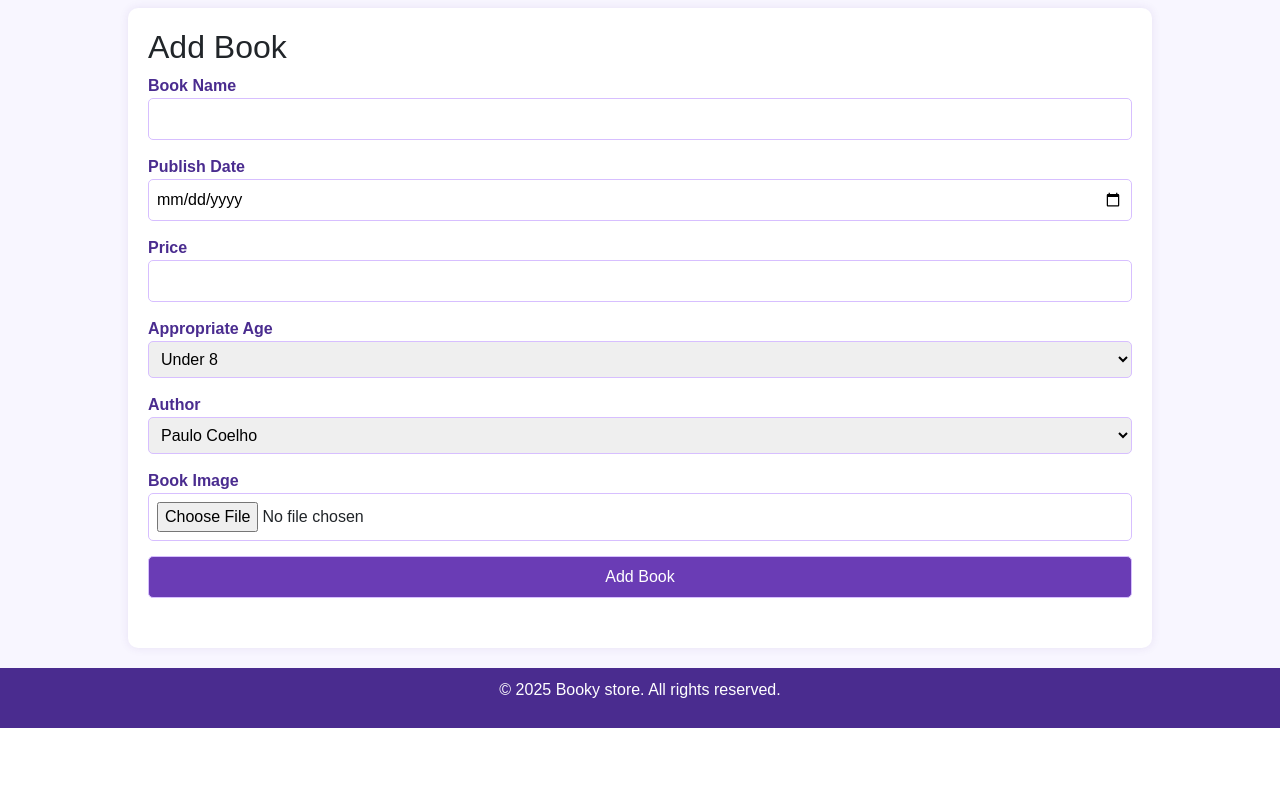
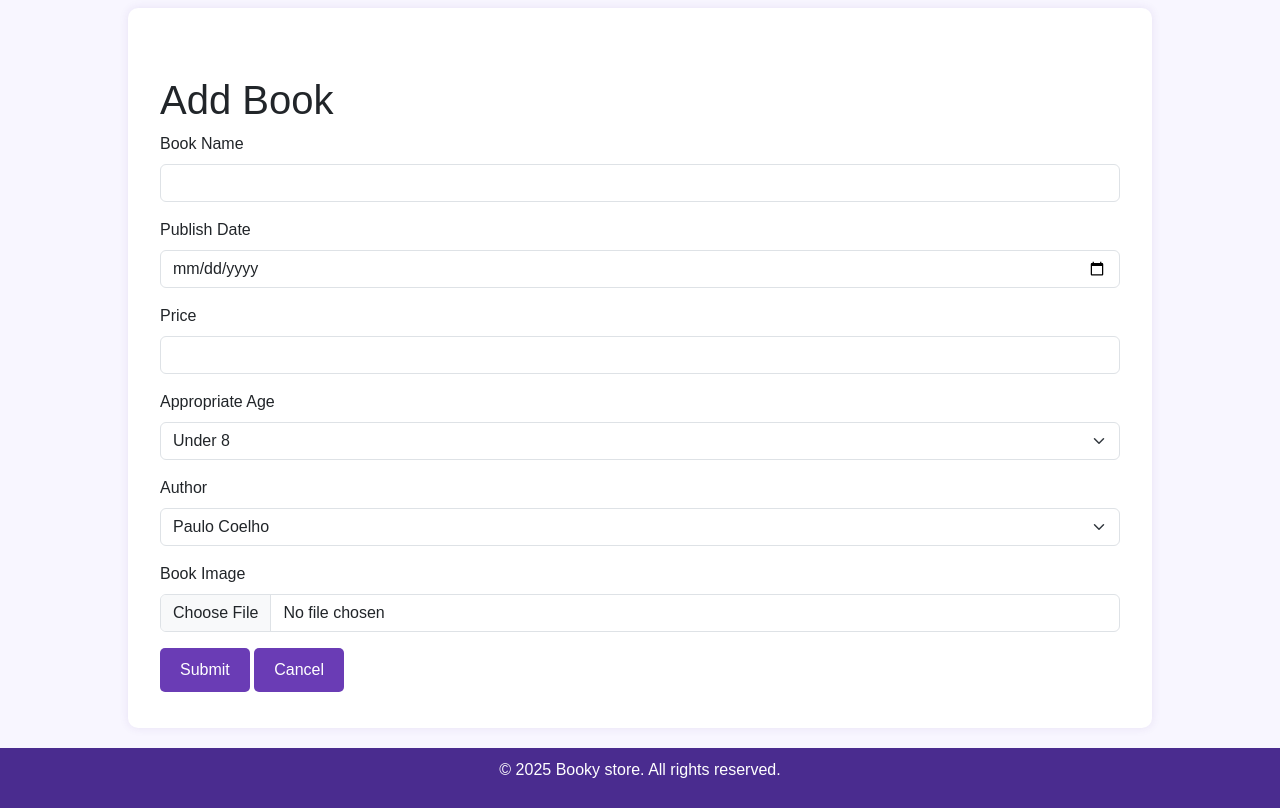
Before and after one commit to PyMustafa/flask-booky-store, a Flask app: page /add_book in a window 1280 px wide. Shown: the part 72-880 px from the top of the page. Before the commit the page ends 800 px from the top, so only its background shows below. Run offline with Flask 3, Linux system fonts and the light colour scheme.

Commit message:
feat(app): add CRUD operations for authors and books with enhanced UI and validation

```diff
--- a/app.py
+++ b/app.py
@@ -1,4 +1,4 @@
-from flask import Flask, render_template, redirect, url_for, flash, request, session, g
+from flask import Flask, render_template, redirect, url_for, flash, request, session, g, jsonify
 from flask_migrate import Migrate
 from forms import AuthorForm, BookForm, RegistrationForm, LoginForm
 from models import db, Author, Book, User, bcrypt
@@ -20,8 +20,10 @@ migrate = Migrate(app, db)
 
 os.makedirs(app.config['UPLOAD_FOLDER'], exist_ok=True)
 
+
 def allowed_file(filename):
     return '.' in filename and filename.rsplit('.', 1)[1].lower() in app.config['ALLOWED_EXTENSIONS']
+
 
 @app.before_request
 def before_request():
@@ -29,14 +31,17 @@ def before_request():
     if 'user_id' in session:
         g.user = User.query.get(session['user_id'])
 
+
 @app.context_processor
 def inject_user():
     return dict(user=g.user)
+
 
 @app.route('/')
 def index():
     books = Book.query.all()
     return render_template('index.html', books=books)
+
 
 @app.route('/add_author', methods=['GET', 'POST'])
 def add_author():
@@ -47,7 +52,37 @@ def add_author():
         db.session.commit()
         flash('Author added successfully!', 'success')
         return redirect(url_for('index'))
-    return render_template('add_author.html', form=form)
+    return render_template('add_author.html', form=form, title="Add Author")
+
+
+@app.route('/edit_author/<int:author_id>', methods=['GET', 'POST'])
+def edit_author(author_id):
+    author = Author.query.get_or_404(author_id)
+    form = AuthorForm(obj=author)
+
+    if form.validate_on_submit():
+        author.name = form.name.data
+        db.session.commit()
+        flash('Author updated successfully!', 'success')
+        return redirect(url_for('author_details', author_id=author.id))
+
+    return render_template('add_author.html', form=form, title="Edit Author")
+
+
+@app.route('/delete_author/<int:author_id>', methods=['POST'])
+def delete_author(author_id):
+    author = Author.query.get_or_404(author_id)
+
+    # Check if author has books
+    if author.books:
+        flash("Cannot delete author with associated books. Delete the books first.", "danger")
+        return redirect(url_for('author_details', author_id=author_id))
+
+    db.session.delete(author)
+    db.session.commit()
+    flash('Author deleted successfully!', 'success')
+    return redirect(url_for('authors'))
+
 
 @app.route('/add_book', methods=['GET', 'POST'])
 def add_book():
@@ -77,7 +112,63 @@ def add_book():
         db.session.commit()
         flash('Book added successfully!', 'success')
         return redirect(url_for('index'))
-    return render_template('add_book.html', form=form)
+    return render_template('add_book.html', form=form, title="Add Book")
+
+
+@app.route('/edit_book/<int:book_id>', methods=['GET', 'POST'])
+def edit_book(book_id):
+    book = Book.query.get_or_404(book_id)
+    form = BookForm()
+    form.author_id.choices = [(a.id, a.name) for a in Author.query.all()]
+
+    if request.method == 'GET':
+        # Manually set form data for GET request
+        form.name.data = book.name
+        # Convert string date to datetime object if necessary
+        if isinstance(book.publish_date, str):
+            from datetime import datetime
+            try:
+                # Try to parse the date string - adjust format as needed
+                form.publish_date.data = datetime.strptime(book.publish_date, '%Y-%m-%d').date()
+            except ValueError:
+                # If parsing fails, don't set the date
+                form.publish_date.data = None
+        else:
+            form.publish_date.data = book.publish_date
+        form.price.data = book.price
+        form.appropriate_age.data = book.appropriate_age
+        form.author_id.data = book.author_id
+
+    if form.validate_on_submit():
+        book.name = form.name.data
+        book.publish_date = form.publish_date.data
+        book.price = form.price.data
+        book.appropriate_age = form.appropriate_age.data
+        book.author_id = form.author_id.data
+
+        # Handle image update
+        if form.image.data:
+            image_file = form.image.data
+            if image_file and allowed_file(image_file.filename):
+                filename = secure_filename(image_file.filename)
+                image_path = os.path.join(app.config['UPLOAD_FOLDER'], filename)
+                image_file.save(image_path)
+                book.image_url = f'uploads/{filename}'
+
+        db.session.commit()
+        flash('Book updated successfully!', 'success')
+        return redirect(url_for('book_details', book_id=book.id))
+
+    return render_template('add_book.html', form=form, title="Edit Book", book=book)
+
+@app.route('/delete_book/<int:book_id>', methods=['POST'])
+def delete_book(book_id):
+    book = Book.query.get_or_404(book_id)
+    db.session.delete(book)
+    db.session.commit()
+    flash('Book deleted successfully!', 'success')
+    return redirect(url_for('index'))
+
 
 @app.route('/book/<int:book_id>')
 def book_details(book_id):
@@ -85,15 +176,18 @@ def book_details(book_id):
     print(f"Image URL: {book.image_url}")
     return render_template('book.html', book=book)
 
+
 @app.route('/author/<int:author_id>')
 def author_details(author_id):
     author = Author.query.get_or_404(author_id)
     return render_template('author_details.html', author=author)
 
+
 @app.route('/authors')
 def authors():
     all_authors = Author.query.all()
     return render_template('authors_list.html', authors=all_authors)
+
 
 @app.route('/register', methods=['GET', 'POST'])
 def register():
@@ -106,6 +200,7 @@ def register():
         flash('Your account has been created! You are now able to log in', 'success')
         return redirect(url_for('login'))
     return render_template('register.html', form=form)
+
 
 @app.route('/login', methods=['GET', 'POST'])
 def login():
@@ -120,12 +215,14 @@ def login():
             flash('Login Unsuccessful. Please check email and password', 'danger')
     return render_template('login.html', form=form)
 
+
 @app.route('/logout')
 def logout():
     session.pop('user_id', None)
     flash('You have been logged out!', 'success')
     return redirect(url_for('index'))
 
+
 if __name__ == '__main__':
     with app.app_context():
         db.create_all()
--- a/forms.py
+++ b/forms.py
@@ -1,6 +1,6 @@
 from flask_wtf import FlaskForm
 from wtforms import StringField, DateField, FloatField, SelectField, FileField, SubmitField, PasswordField
-from wtforms.validators import DataRequired, Length, NumberRange, ValidationError, Regexp, Email, EqualTo
+from wtforms.validators import DataRequired, Length, NumberRange, ValidationError, Regexp, Email, EqualTo, Optional
 from datetime import datetime
 from models import User
 
@@ -10,7 +10,7 @@ class AuthorForm(FlaskForm):
         Length(min=2, max=100, message="❗ Author name must be between 2 and 100 characters."),
         Regexp(r'^[A-Za-z\s .]+$', message="❗ Author name must contain only letters and spaces.")
     ])
-    submit = SubmitField('Add Author')
+    submit = SubmitField('Submit')
 
 
 class BookForm(FlaskForm):
@@ -41,11 +41,10 @@ class BookForm(FlaskForm):
         DataRequired(message="❗ Author is required.")
     ])
 
-    image = FileField('Book Image', validators=[
-        DataRequired(message="❗ Book image is required.")
-    ])
+    # Making image optional for edit mode
+    image = FileField('Book Image')
 
-    submit = SubmitField('Add Book')
+    submit = SubmitField('Submit')
 
     def validate_publish_date(self, field):
         if field.data > datetime.today().date():
--- a/templates/add_book.html
+++ b/templates/add_book.html
@@ -1,61 +1,69 @@
-{% extends "base.html" %}
+{% extends 'base.html' %}
 
 {% block content %}
-<div class="form-container">
-    <h2>Add Book</h2>
-    <form method="POST" action="{{ url_for('add_book') }}" enctype="multipart/form-data">
+<div class="container mt-5">
+    <h1>{{ title }}</h1>
+    <form method="POST" enctype="multipart/form-data">
         {{ form.hidden_tag() }}
 
-        <div class="form-group">
-            {{ form.name.label }}<br>
-            {{ form.name(size=50) }}<br>
+        <div class="mb-3">
+            {{ form.name.label(class="form-label") }}
+            {{ form.name(class="form-control") }}
             {% for error in form.name.errors %}
-                <span class="error-message">{{ error }}</span><br>
+            <div class="text-danger">{{ error }}</div>
             {% endfor %}
         </div>
 
-        <div class="form-group">
-            {{ form.publish_date.label }}<br>
-            {{ form.publish_date }}<br>
+        <div class="mb-3">
+            {{ form.publish_date.label(class="form-label") }}
+            {{ form.publish_date(class="form-control", type="date") }}
             {% for error in form.publish_date.errors %}
-                <span class="error-message">{{ error }}</span><br>
+            <div class="text-danger">{{ error }}</div>
             {% endfor %}
         </div>
 
-        <div class="form-group">
-            {{ form.price.label }}<br>
-            {{ form.price }}<br>
+        <div class="mb-3">
+            {{ form.price.label(class="form-label") }}
+            {{ form.price(class="form-control", type="number", step="0.01") }}
             {% for error in form.price.errors %}
-                <span class="error-message">{{ error }}</span><br>
+            <div class="text-danger">{{ error }}</div>
             {% endfor %}
         </div>
 
-        <div class="form-group">
-            {{ form.appropriate_age.label }}<br>
-            {{ form.appropriate_age }}<br>
+        <div class="mb-3">
+            {{ form.appropriate_age.label(class="form-label") }}
+            {{ form.appropriate_age(class="form-select") }}
             {% for error in form.appropriate_age.errors %}
-                <span class="error-message">{{ error }}</span><br>
+            <div class="text-danger">{{ error }}</div>
             {% endfor %}
         </div>
 
-        <div class="form-group">
-            {{ form.author_id.label }}<br>
-            {{ form.author_id }}<br>
+        <div class="mb-3">
+            {{ form.author_id.label(class="form-label") }}
+            {{ form.author_id(class="form-select") }}
             {% for error in form.author_id.errors %}
-                <span class="error-message">{{ error }}</span><br>
+            <div class="text-danger">{{ error }}</div>
             {% endfor %}
         </div>
 
-        <div class="form-group">
-            {{ form.image.label }}<br>
-            {{ form.image }}<br>
+        <div class="mb-3">
+            {{ form.image.label(class="form-label") }}
+            {{ form.image(class="form-control") }}
             {% for error in form.image.errors %}
-                <span class="error-message">{{ error }}</span><br>
+            <div class="text-danger">{{ error }}</div>
             {% endfor %}
+            {% if book and book.image_url %}
+            <div class="mt-2">
+                <p>Current image:</p>
+                <img src="{{ url_for('static', filename=book.image_url) }}" alt="Current book image" class="img-thumbnail" style="max-width: 200px;">
+                <p class="small text-muted mt-1">Upload a new image to replace the current one</p>
+            </div>
+            {% endif %}
         </div>
 
-        <div class="form-group">
-            {{ form.submit(class="btn") }}
+        <div class="mb-3">
+            {{ form.submit(class="btn btn-primary") }}
+            <a href="{{ url_for('index') }}" class="btn btn-secondary">Cancel</a>
         </div>
     </form>
 </div>
```
Also changed, not shown: templates/add_author.html (+11 -10 lines), templates/author_details.html (+55 -15 lines), templates/book.html (+40 -15 lines), instance/books.db.
